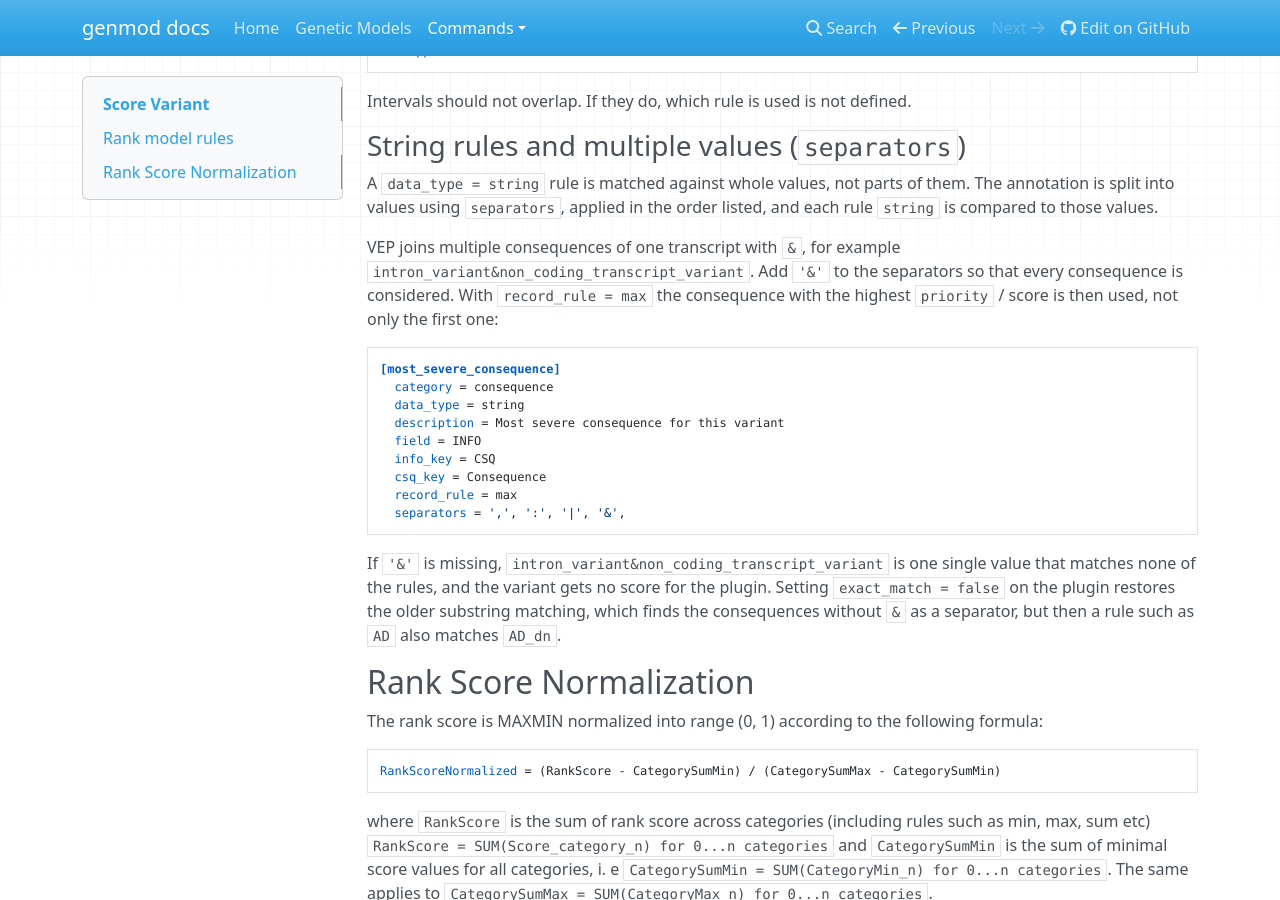
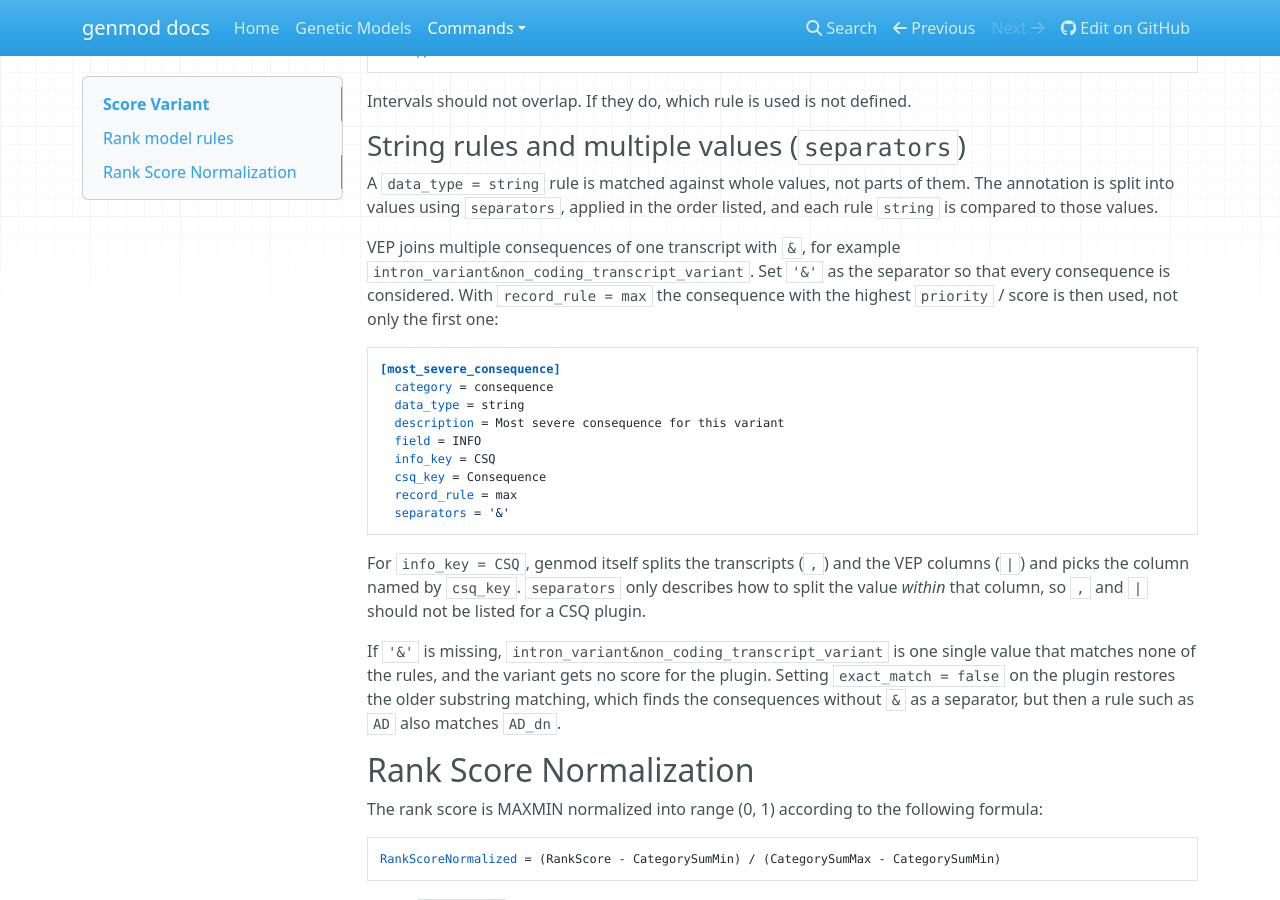
Before and after one commit to Clinical-Genomics/genmod, an MkDocs documentation site: the page built from docs/commands/score-variants.md, in a window 1280 px wide and 900 px high, scrolled down 505 px. Built offline with MkDocs 1.6.1, drawn with Linux system fonts in a browser that asks for light colours; nearby versions of some CDN libraries.

Commit message:
clarify separators

````diff
--- a/docs/commands/score-variants.md
+++ b/docs/commands/score-variants.md
@@ -29,7 +29,7 @@ Intervals should not overlap. If they do, which rule is used is not defined.
 
 A `data_type = string` rule is matched against whole values, not parts of them. The annotation is split into values using `separators`, applied in the order listed, and each rule `string` is compared to those values.
 
-VEP joins multiple consequences of one transcript with `&`, for example `intron_variant&non_coding_transcript_variant`. Add `'&'` to the separators so that every consequence is considered. With `record_rule = max` the consequence with the highest `priority` / score is then used, not only the first one:
+VEP joins multiple consequences of one transcript with `&`, for example `intron_variant&non_coding_transcript_variant`. Set `'&'` as the separator so that every consequence is considered. With `record_rule = max` the consequence with the highest `priority` / score is then used, not only the first one:
 
 ```
 [most_severe_consequence]
@@ -40,8 +40,10 @@ VEP joins multiple consequences of one transcript with `&`, for example `intron_
   info_key = CSQ
   csq_key = Consequence
   record_rule = max
-  separators = ',', ':', '|', '&',
+  separators = '&'
 ```
+
+For `info_key = CSQ`, genmod itself splits the transcripts (`,`) and the VEP columns (`|`) and picks the column named by `csq_key`. `separators` only describes how to split the value *within* that column, so `,` and `|` should not be listed for a CSQ plugin.
 
 If `'&'` is missing, `intron_variant&non_coding_transcript_variant` is one single value that matches none of the rules, and the variant gets no score for the plugin. Setting `exact_match = false` on the plugin restores the older substring matching, which finds the consequences without `&` as a separator, but then a rule such as `AD` also matches `AD_dn`.
 
````
